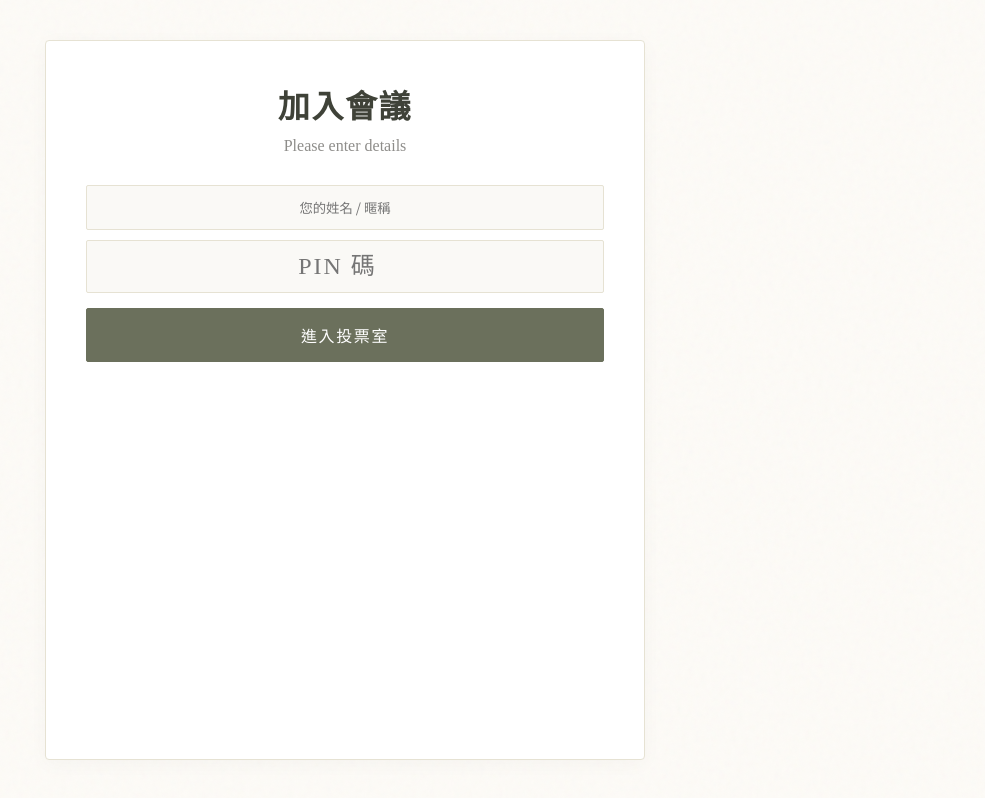
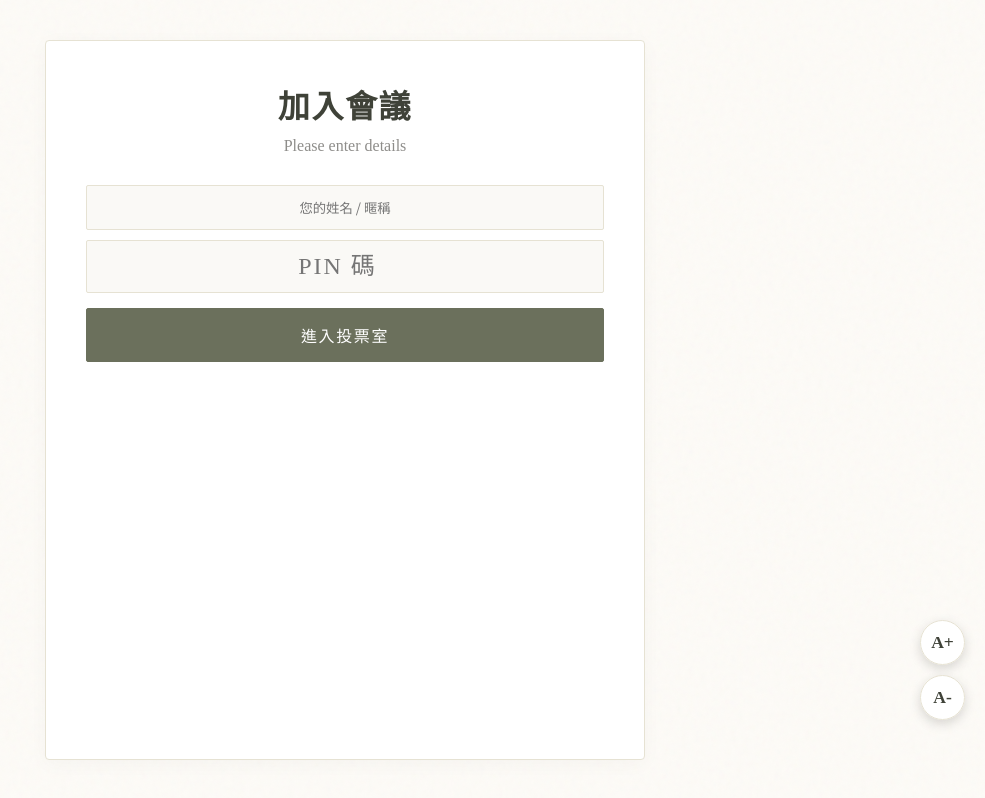
Before and after one commit to aasfg1234/vote-system, a website: page vote-system/public/participant.html in a window 1280 px wide. Shown: the whole page, without its empty margins (295-1280 px from the left). Drawn offline with nearby package versions, Linux system fonts and the light colour scheme; no server answers.

Commit message:
Update participant.html

```diff
--- a/vote-system/public/participant.html
+++ b/vote-system/public/participant.html
@@ -11,6 +11,11 @@
     <script src="https://cdn.jsdelivr.net/npm/canvas-confetti@1.6.0/dist/confetti.browser.min.js"></script>
 </head>
 <body id="participant-page">
+    <div class="font-control-box">
+        <button id="font-up" class="font-btn" title="放大字體">A+</button>
+        <button id="font-down" class="font-btn" title="縮小字體">A-</button>
+    </div>
+
     <div class="container">
 
         <div id="login-screen">
```
